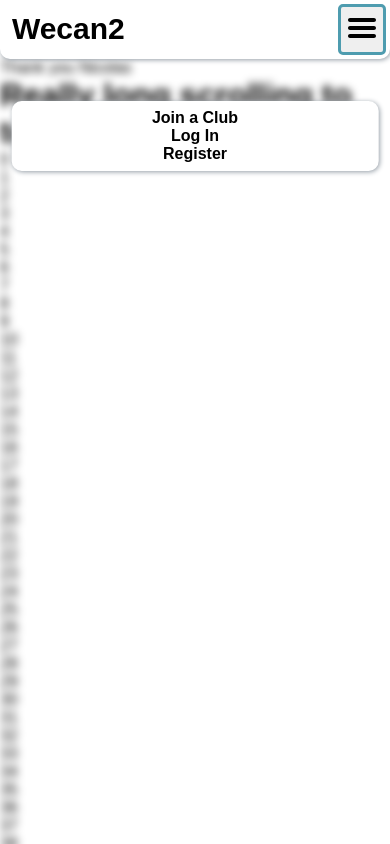
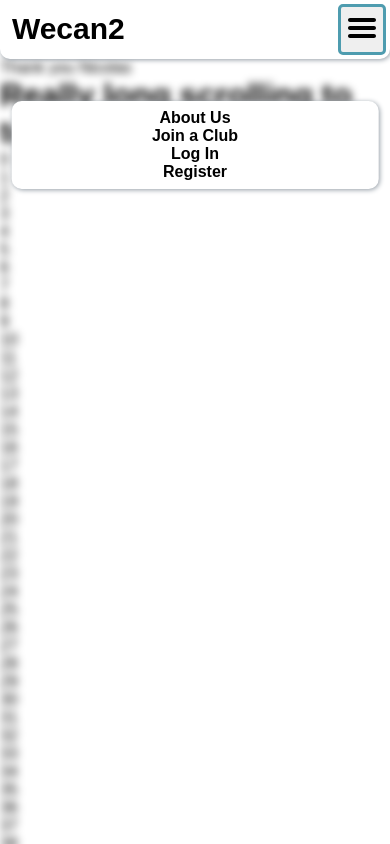
Before and after one commit to WheelerCodingClub/wecan2, a SvelteKit app: page /about in a window 390 px wide. Both pictures are taken after a click on the button 362 px from the left and 29 px from the top of the page. Shown: the top 844 px of the page. Built offline with nearby package versions, Linux system fonts and the light colour scheme; no server answers.

Commit message:
forgot about mobile page ;-;

```diff
--- a/src/routes/+layout.svelte
+++ b/src/routes/+layout.svelte
@@ -62,10 +62,12 @@ class="backdropcontainer">
     class="mobiledropdown">
         <ul class="links-middle">
             {#if data.loggedIn}
+                <li><a href="/about">About Us</a></li>
                 <li><a href="/browse">Join a Club</a></li>
                 <li><a href="/me">Account Information</a></li>
                 <li><a href="/logout">Logout</a></li>
             {:else}
+                <li><a href="/about">About Us</a></li>
                 <li><a href="/register">Join a Club</a></li>
                 <li><a href="/login">Log In</a></li>
                 <li><a href="/register">Register</a></li>
```
